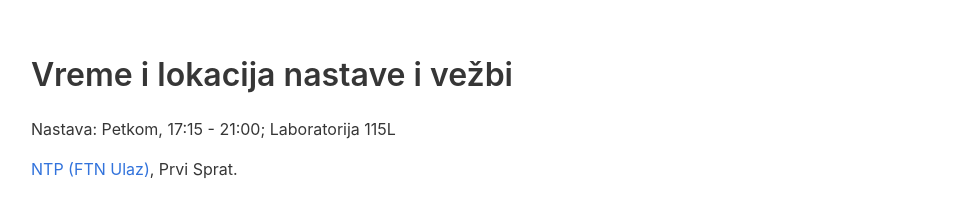
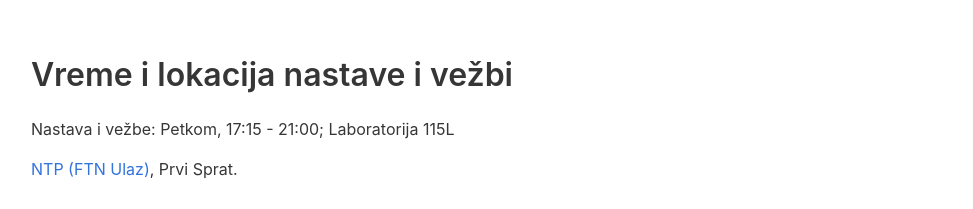
Before and after one commit to nebojsa-bozanic/analiza-medicinske-slike, a plain HTML site: page index.html in a window 1280 px wide. Shown: the part 1388-1597 px from the top of the page, without its empty margins (117-1090 px from the left). Drawn offline with nearby package versions, Linux system fonts and the light colour scheme; a web font is replaced by a local one.

Commit message:
update 2025-2

```diff
--- a/index.html
+++ b/index.html
@@ -461,7 +461,7 @@
           </h2>
           <div class="content has-text-justified">
             <p>
-              <span data-sr="Nastava:" data-en="Lectures:">Nastava i vežbe:</span> <span data-sr="Petkom, 17:15 - 21:00; Laboratorija 115L" data-en="Fridays, 17:415 - 21:00; Laboratory 115L">Petkom, 17:15 - 21:00; Laboratorija 115L</span>
+              <span data-sr="Nastava i vežbe:" data-en="Lectures and exercises:">Nastava i vežbe:</span> <span data-sr="Petkom, 17:15 - 21:00; Laboratorija 115L" data-en="Fridays, 17:415 - 21:00; Laboratory 115L">Petkom, 17:15 - 21:00; Laboratorija 115L</span>
             </p>
             <p>
               <a href="https://maps.app.goo.gl/kiQfg1S9PM545QH5A">NTP (FTN <span data-sr="Ulaz" data-en="Entrance">Ulaz</span>)</a>, <span data-sr="Prvi Sprat" data-en="First Floor">Prvi Sprat</span>.
```
